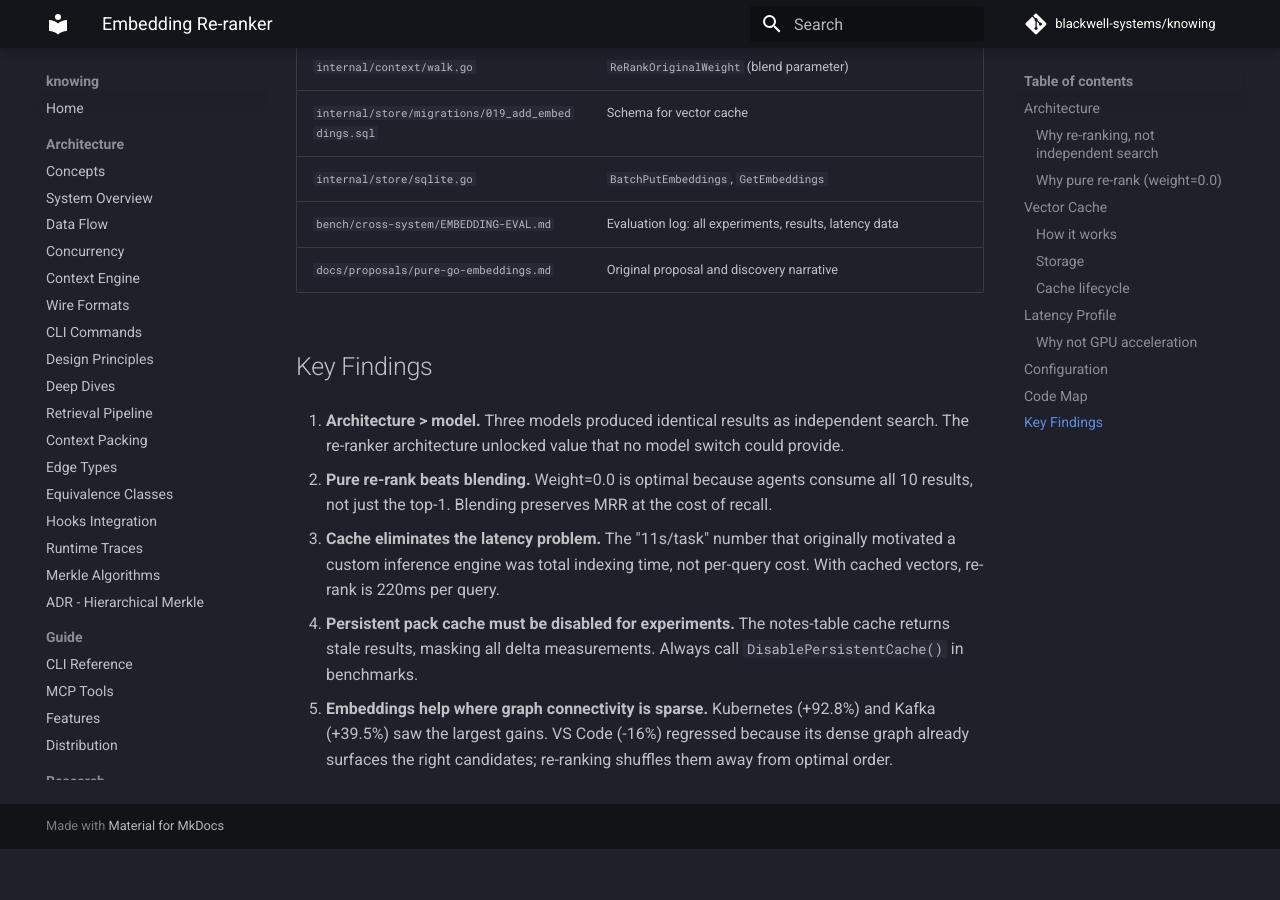
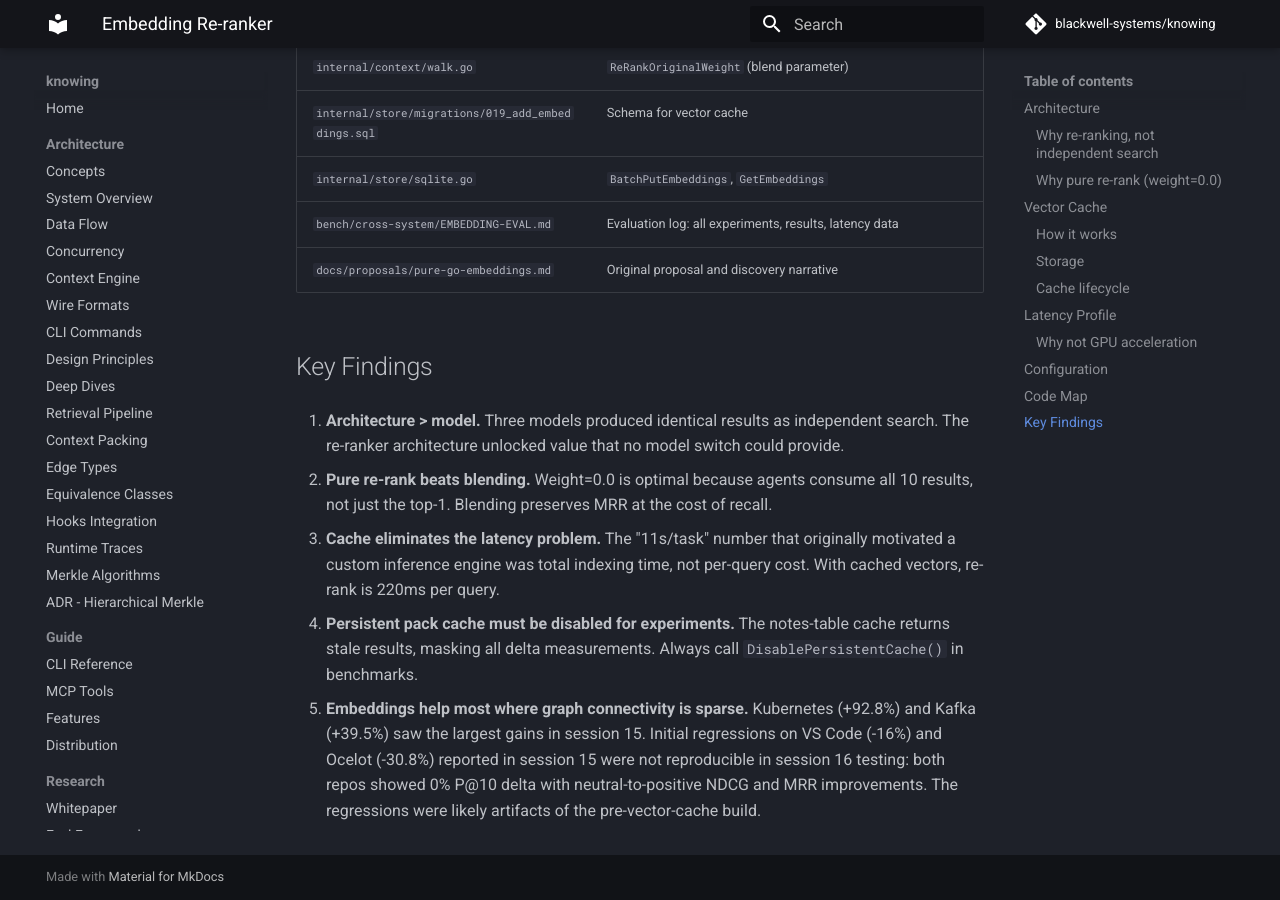
Before and after one commit to blackwell-systems/knowing, an MkDocs documentation site: the page built from docs/architecture/embedding-reranker.md, in a window 1280 px wide and 900 px high, scrolled down 3994 px. Built offline with MkDocs 1.6.1 and Material for MkDocs 9.7.7, drawn with Linux system fonts in a browser that asks for light colours; comment, search, counter and statistics services are not loaded; before the commit the page ends 4843 px from its top, so only the background shows below that.

Commit message:
docs: update re-ranker findings (VS Code/Ocelot regressions resolved in session 16)

```diff
--- a/docs/architecture/embedding-reranker.md
+++ b/docs/architecture/embedding-reranker.md
@@ -178,7 +178,9 @@ portability.
    cache returns stale results, masking all delta measurements. Always call
    `DisablePersistentCache()` in benchmarks.
 
-5. **Embeddings help where graph connectivity is sparse.** Kubernetes (+92.8%)
-   and Kafka (+39.5%) saw the largest gains. VS Code (-16%) regressed because
-   its dense graph already surfaces the right candidates; re-ranking shuffles
-   them away from optimal order.
+5. **Embeddings help most where graph connectivity is sparse.** Kubernetes
+   (+92.8%) and Kafka (+39.5%) saw the largest gains in session 15. Initial
+   regressions on VS Code (-16%) and Ocelot (-30.8%) reported in session 15
+   were not reproducible in session 16 testing: both repos showed 0% P@10
+   delta with neutral-to-positive NDCG and MRR improvements. The regressions
+   were likely artifacts of the pre-vector-cache build.
```
Also changed, not shown: docs/guide/introduction.md (+1 -1 lines).
